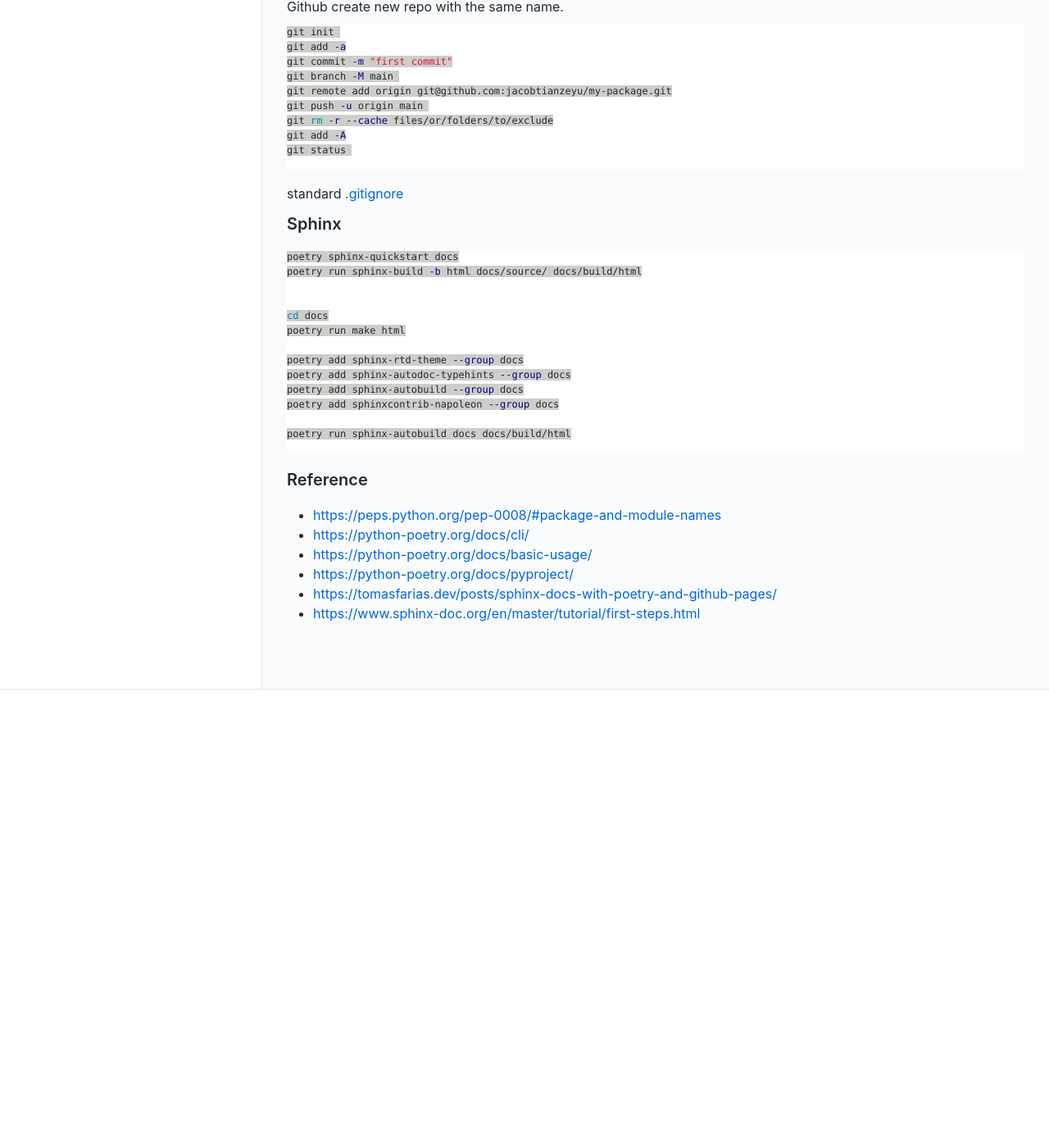
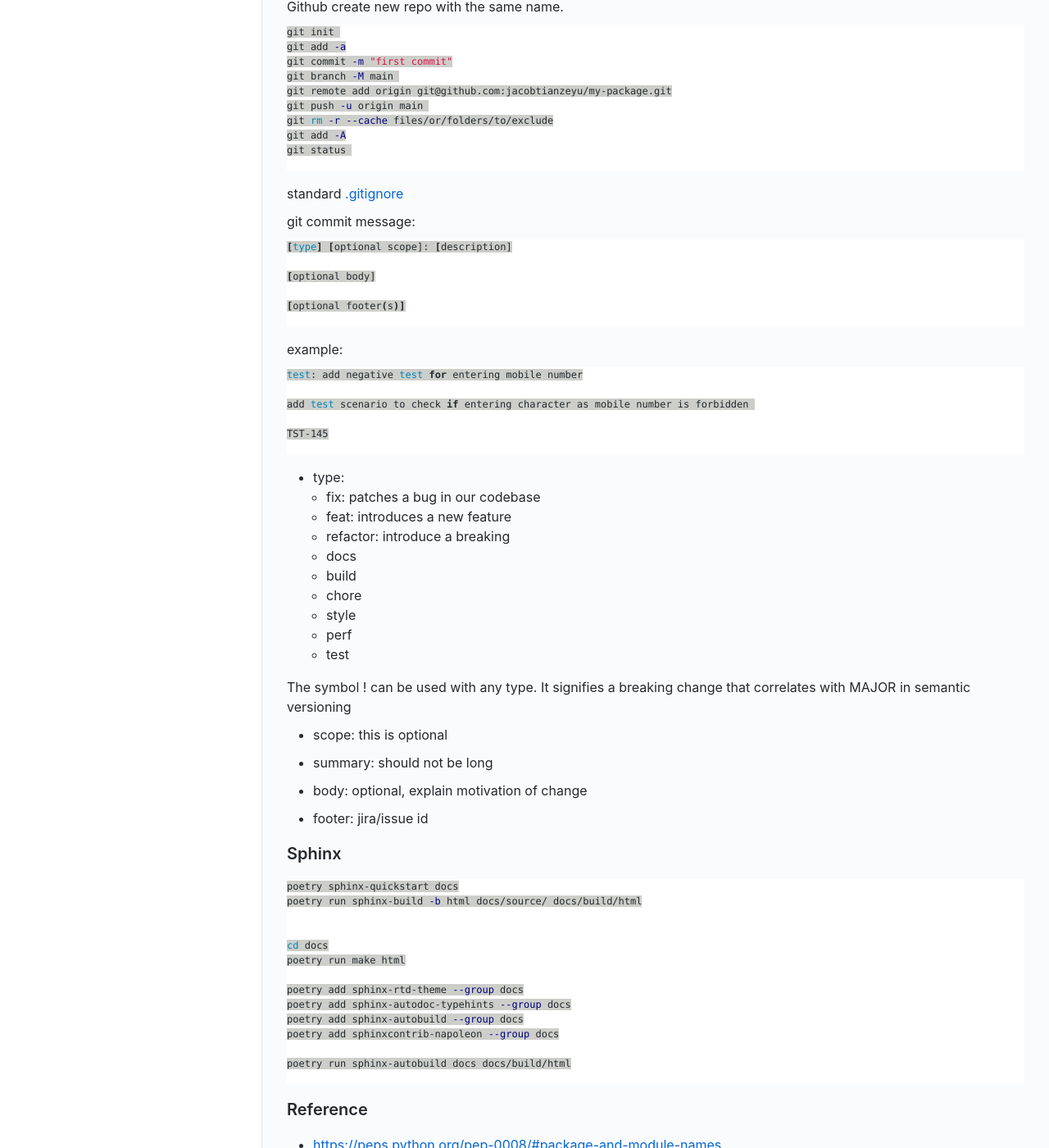
Before and after one commit to zeyutiann/zeyutiann.github.io, a Jekyll site: the page built from _posts/2022-09/2022-09-26-python-project.md, in a window 1280 px wide and 1400 px high, scrolled down 5733 px. Shown: the whole window at 82% size. Built offline with Jekyll 4.4.1, drawn with Linux system fonts in a browser that asks for light colours; before the commit the page ends 6574 px from its top, so only the background shows below that.

Commit message:
docs 2022-09-26 add commit best practise

````diff
--- a/_posts/2022-09/2022-09-26-python-project.md
+++ b/_posts/2022-09/2022-09-26-python-project.md
@@ -293,6 +293,47 @@ git status
 ```
 standard [.gitignore](https://github.com/github/gitignore/blob/main/Python.gitignore)
 
+git commit message:
+```shell
+[type] [optional scope]: [description]
+
+[optional body]
+
+[optional footer(s)]
+```
+
+example:
+```shell
+test: add negative test for entering mobile number
+
+add test scenario to check if entering character as mobile number is forbidden
+
+TST-145
+```
+
+
+- type:
+  - fix: patches a bug in our codebase
+  - feat: introduces a new feature
+  - refactor: introduce a breaking
+  - docs
+  - build
+  - chore
+  - style
+  - perf
+  - test
+
+The symbol ! can be used with any type. It signifies a breaking change that correlates with MAJOR in semantic versioning
+
+- scope: this is optional
+
+- summary: should not be long
+
+- body: optional, explain motivation of change
+
+- footer: jira/issue id
+
+
 ### Sphinx
 
 ```shell
````
